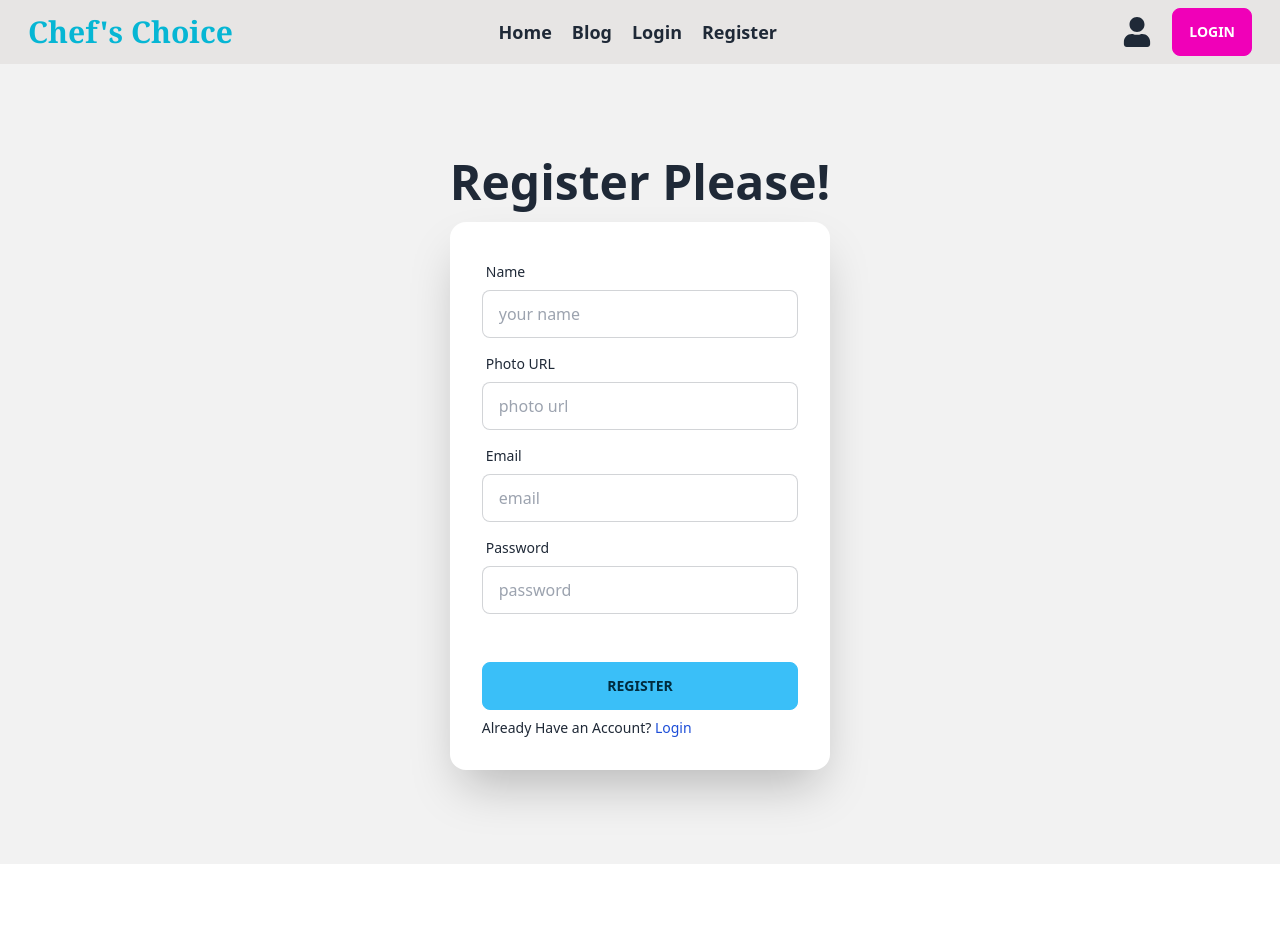
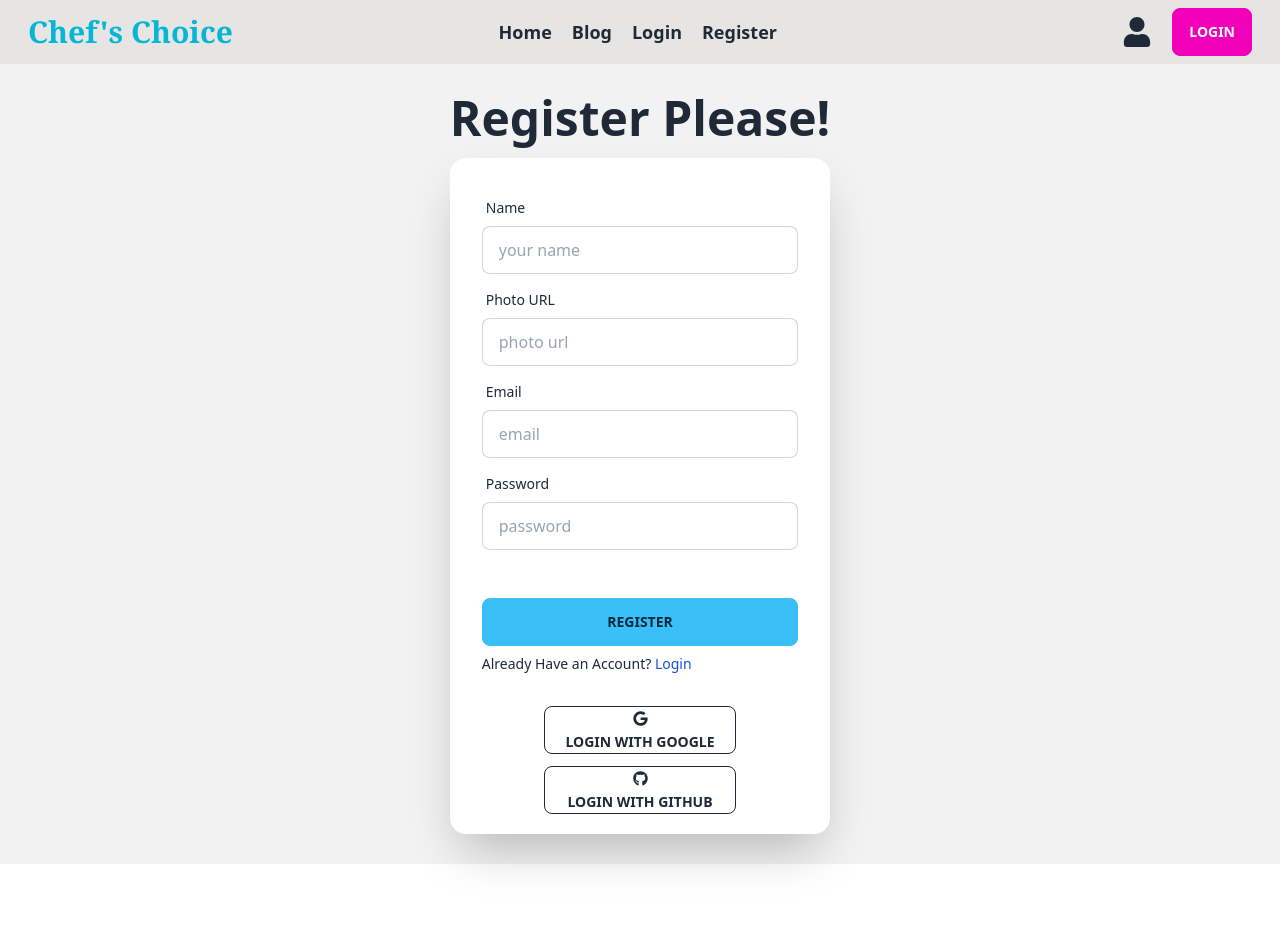
Before and after one commit to samsulalamasif/chefs-choice-client, a React (Vite) app: page /register in a window 1280 px wide. Shown: the top 952 px of the page. Before the commit the page ends 864 px from the top, so only its background shows below. Built offline with nearby package versions, Linux system fonts and the light colour scheme; no server answers.

Commit message:
chef details page create and show

```diff
--- a/package.json
+++ b/package.json
@@ -10,6 +10,7 @@
     "preview": "vite preview"
   },
   "dependencies": {
+    "@react-icons/all-files": "^4.1.0",
     "daisyui": "^2.51.6",
     "firebase": "^9.21.0",
     "localforage": "^1.10.0",
--- a/src/layouts/Main.jsx
+++ b/src/layouts/Main.jsx
@@ -8,10 +8,9 @@ const Main = () => {
         <div>
             <Header></Header>
             <Outlet></Outlet>
-
-            {/* <div className='className="lg:min-h-[calc(100vh-100px)]'>
+            <div className='lg:min-h-[calc(100vh-100px)]'>
             </div>
-            <Footer></Footer> */}
+            <Footer></Footer>
         </div>
     );
 };
--- /dev/null
+++ b/src/pages/AllChefs/AllChefs.jsx
@@ -0,0 +1,32 @@
+import React from 'react';
+import { Link } from 'react-router-dom';
+import { FaThumbsUp } from "@react-icons/all-files/fa/FaThumbsUp";
+
+const AllChefs = ({ chef }) => {
+    const { _id, chefName, chefPic, experience, recipesNumber, likes } = chef
+    return (
+        <div className="card w-96 bg-base-100 shadow-xl mx-auto">
+            <figure><img src={chefPic} alt="" /></figure>
+            <div className="card-body">
+                <h2 className="card-title font-serif mx-auto ">{chefName}</h2>
+                <div className='flex justify-between items-center my-5'>
+                    <div className='font-semibold'>
+                        <p>Numbers of recipes: {recipesNumber}</p>
+                        <p>Years of experience: {experience} years</p>
+                    </div>
+                    <div>
+                        <p className='flex items-center gap-2'><FaThumbsUp></FaThumbsUp>{likes}</p>
+                    </div>
+
+                </div>
+                <div className="card-actions justify-center">
+
+                    <Link to={`chefs/${_id}`}>
+                        <button className="btn btn-outline btn-info">View Recipes Button</button></Link>
+                </div>
+            </div>
+        </div>
+    );
+};
+
+export default AllChefs;
--- /dev/null
+++ b/src/pages/ChefDetails/ChefDetails.jsx
@@ -0,0 +1,23 @@
+import React, { useEffect, useState } from 'react';
+import { useParams } from 'react-router-dom';
+
+const ChefDetails = () => {
+    const [chef, setChef] = useState([])
+    const { _id, chefName, chefPic, experience, recipesNumber, likes } = chef
+
+    const { id } = useParams()
+    useEffect(() => {
+        fetch(`https://chefs-choice-server-side-samsulalamasif.vercel.app/chefs/${id}`)
+            .then(res => res.json())
+            .then(data => setChef(data))
+    }, [])
+
+    console.log(id);
+    return (
+        <div>
+            <h1>{chefName}</h1>
+        </div>
+    );
+};
+
+export default ChefDetails;
--- a/src/pages/Home/Home.jsx
+++ b/src/pages/Home/Home.jsx
@@ -1,11 +1,28 @@
-import React from 'react';
+import React, { useEffect, useState } from 'react';
 import Navbar from '../Navbar/Navbar';
+import { data } from 'autoprefixer';
+import AllChefs from '../AllChefs/AllChefs';
 
 
 const Home = () => {
+    const [chefs, setChefs] = useState([])
+
+    useEffect(() => {
+        fetch("https://chefs-choice-server-side-samsulalamasif.vercel.app/chefs")
+            .then(res => res.json())
+            .then(data => setChefs(data))
+    }, [])
+
+
     return (
         <div>
             <Navbar></Navbar>
+            <div className='grid grid-cols lg:grid-cols-3 lg:p-20 gap-16 my-20'>
+                {
+                    chefs.map(chef => <AllChefs
+                        key={chef._id} chef={chef}></AllChefs>)
+                }
+            </div>
         </div>
     );
 };
--- a/src/pages/Login/Login.jsx
+++ b/src/pages/Login/Login.jsx
@@ -60,13 +60,13 @@ const Login = () => {
 
 
     return (
-        <form onSubmit={handleLogin} className="hero min-h-screen bg-base-200">
+        <div className="hero min-h-screen bg-base-200">
             <div className="hero-content flex-col">
                 <div className="text-center">
                     <h1 className="text-5xl font-bold">Login now!</h1>
                 </div>
                 <div className="card flex-shrink-0 w-full max-w-sm shadow-2xl bg-base-100">
-                    <div className="card-body">
+                    <form onSubmit={handleLogin} className="card-body">
                         <div className="form-control">
                             <label className="label">
                                 <span className="label-text">Email</span>
@@ -89,7 +89,7 @@ const Login = () => {
                             Don't Have an Account? <Link className='text-blue-700' to="/register">Register</Link>
                         </span>
 
-                    </div>
+                    </form>
                     <div className='flex flex-col w-48 space-y-3 mx-auto mb-5'>
                         <button onClick={googleHandler} className='btn btn-outline'>
                             <FaGoogle size={15}></FaGoogle>Login with Google</button>
@@ -98,7 +98,7 @@ const Login = () => {
                     </div>
                 </div>
             </div>
-        </form>
+        </div>
     );
 };
 
--- a/src/pages/Register/Register.jsx
+++ b/src/pages/Register/Register.jsx
@@ -1,9 +1,13 @@
 import React, { useContext, useState } from 'react';
 import { Link } from 'react-router-dom';
 import { AuthContext } from '../../providers/AuthProviders';
+import { FaGithub, FaGoogle } from 'react-icons/fa';
+import { getAuth, updateProfile } from "firebase/auth";
+import app from '../../firebase/firebase.config';
+const auth = getAuth(app)
 
 const Register = () => {
-    const { createUser, updateProfileUrl } = useContext(AuthContext)
+    const { createUser, google, github, } = useContext(AuthContext)
     const [error, setError] = useState('');
     const [success, setSuccess] = useState('')
 
@@ -16,6 +20,7 @@ const Register = () => {
         const email = form.email.value;
         const password = form.password.value;
         console.log(name, photo, email, password);
+
 
         setError("")
         setSuccess("")
@@ -30,6 +35,26 @@ const Register = () => {
                 console.log(createdUser);
                 form.reset()
                 setSuccess("Your account successfully created.Thank you.")
+            })
+            .catch(error => {
+                setError(error.message);
+            })
+
+        updateProfile(auth.currentUser, {
+            displayName: name, photoURL: photo
+        })
+
+            .then(result => {
+                console.log(result.user);
+            })
+            .catch((error) => console.log(error))
+    }
+
+    const googleHandler = () => {
+        google()
+            .then(result => {
+                const loggedUser = result.user;
+                console.log(loggedUser);
 
 
             })
@@ -37,19 +62,28 @@ const Register = () => {
                 setError(error.message);
             })
 
+    }
+    const githubHandler = () => {
+        github()
+            .then(result => {
+                const loggedUser = result.user;
+                console.log(loggedUser);
 
-
+            })
+            .catch(error => {
+                setError(error.message);
+            })
 
     }
 
     return (
-        <form onSubmit={handleRegister} className="hero min-h-screen bg-base-200">
+        <div className="hero min-h-screen bg-base-200">
             <div className="hero-content flex-col">
                 <div className="text-center">
                     <h1 className="text-5xl font-bold">Register Please!</h1>
                 </div>
                 <div className="card flex-shrink-0 w-full max-w-sm shadow-2xl bg-base-100">
-                    <div className="card-body">
+                    <form onSubmit={handleRegister} className="card-body">
                         <div className="form-control">
                             <label className="label">
                                 <span className="label-text">Name</span>
@@ -82,11 +116,16 @@ const Register = () => {
                         <span className="label-text">
                             Already Have an Account? <Link className='text-blue-700' to="/login">Login</Link>
                         </span>
-
+                    </form>
+                    <div className='flex flex-col w-48 space-y-3 mx-auto mb-5'>
+                        <button onClick={googleHandler} className='btn btn-outline'>
+                            <FaGoogle size={15}></FaGoogle>Login with Google</button>
+                        <button onClick={githubHandler} className='btn btn-outline'>
+                            <FaGithub size={15}></FaGithub>Login with Github</button>
                     </div>
                 </div>
             </div>
-        </form>
+        </div>
     );
 };
 
--- a/src/providers/AuthProviders.jsx
+++ b/src/providers/AuthProviders.jsx
@@ -1,5 +1,5 @@
 import React, { createContext, useEffect, useState } from 'react';
-import { GithubAuthProvider, GoogleAuthProvider, createUserWithEmailAndPassword, getAuth, onAuthStateChanged, signInWithEmailAndPassword, signInWithPopup, signOut, } from "firebase/auth";
+import { GithubAuthProvider, GoogleAuthProvider, createUserWithEmailAndPassword, getAuth, onAuthStateChanged, signInWithEmailAndPassword, signInWithPopup, signOut, updateProfile, } from "firebase/auth";
 import app from '../firebase/firebase.config';
 
 export const AuthContext = createContext(null)
@@ -38,6 +38,7 @@ const AuthProviders = ({ children }) => {
             setUser(loggedUser)
         })
         return () => unsubscribe()
+
     }, [])
 
 
--- a/src/routes/Routes.jsx
+++ b/src/routes/Routes.jsx
@@ -6,6 +6,7 @@ import Home from '../pages/Home/Home';
 import Login from '../pages/Login/Login';
 import Register from '../pages/Register/Register';
 import Blogs from '../pages/Blogs/Blogs';
+import ChefDetails from '../pages/ChefDetails/ChefDetails';
 
 const router = createBrowserRouter([
     {
@@ -16,6 +17,10 @@ const router = createBrowserRouter([
             {
                 path: "/",
                 element: <Home></Home>
+            },
+            {
+                path: "chefs/:id",
+                element: <ChefDetails></ChefDetails>
             },
             {
                 path: "login",
```
Also changed, not shown: public/344421237_1978217312542096_8190783389452558092_n.jpg (added), 1 other file (tests, documents, lock files or other folders).
